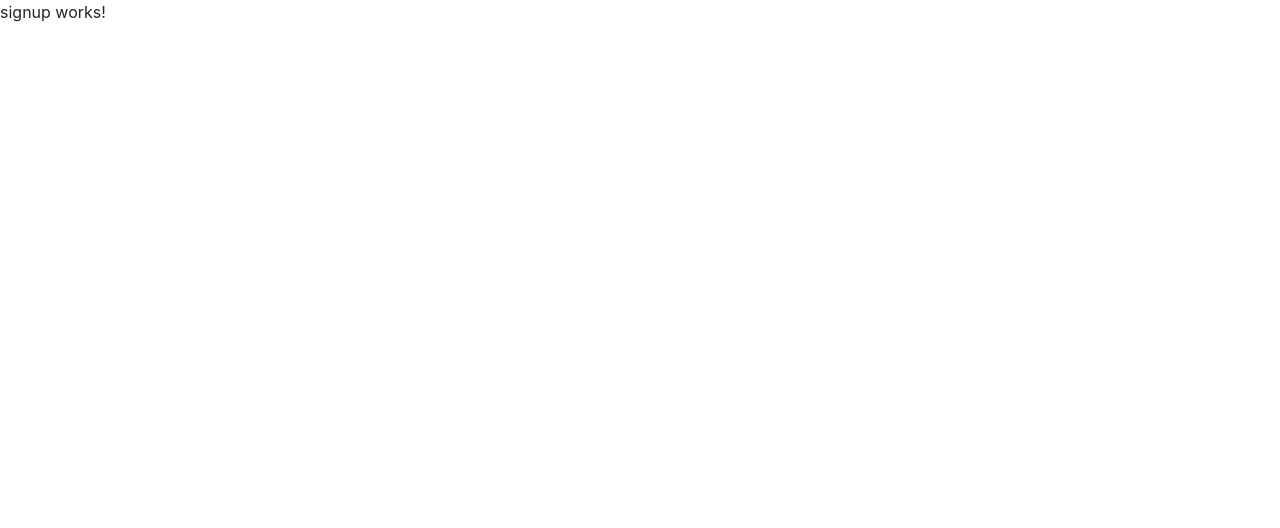
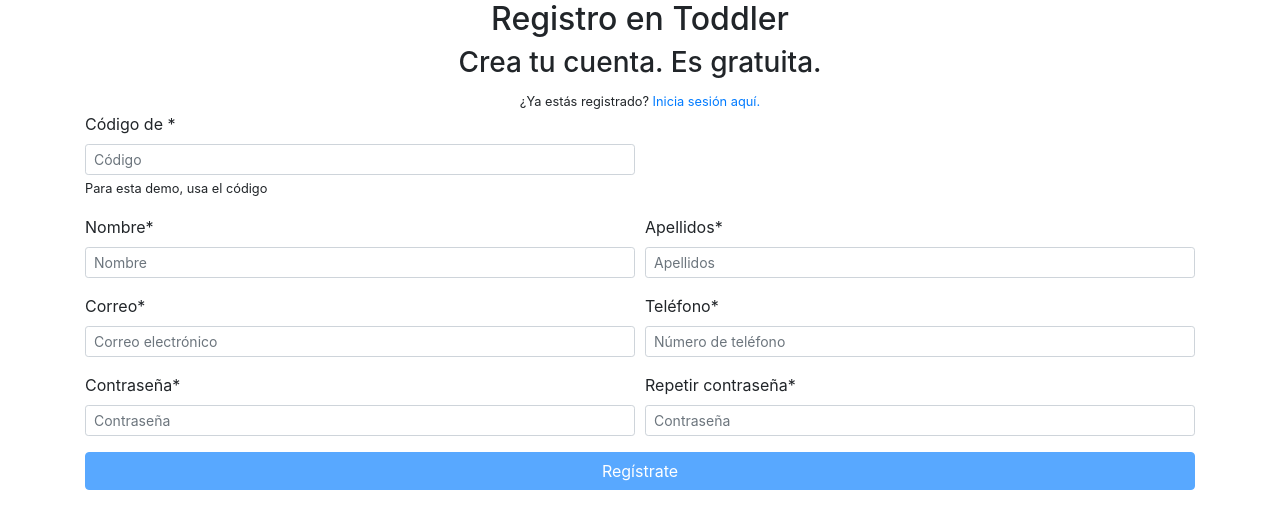
Before and after one commit to estelaromer/toddlerapp, an Angular app: page /signup in a window 1280 px wide. Shown: the top 528 px of the page. Built offline with nearby package versions, Linux system fonts and the light colour scheme.

Commit message:
formulario de registro empezado

```diff
--- a/src/app/app.component.ts
+++ b/src/app/app.component.ts
@@ -7,4 +7,9 @@
 })
 export class AppComponent {
   title = 'app';
+
+  ngOnInit() {
+    localStorage.setItem('codClase', 'FLROED1478');
+    localStorage.setItem('codAlumno', 'FLROFA5678');
+  }
 }
--- a/src/app/footer/footer.component.html
+++ b/src/app/footer/footer.component.html
@@ -1,6 +1,6 @@
 <footer>
   <div class="container">
-    <div class="copy">
+    <div class="copy text-center">
       <p>Copyright - 2018</p>
     </div>
   </div>
--- a/src/app/hero/hero.component.ts
+++ b/src/app/hero/hero.component.ts
@@ -11,10 +11,11 @@
   constructor(private router: Router) { }
 
   ngOnInit() {
+
   }
 
   handleSignup(pUsuario) {
-    localStorage.setItem('tipoRegistro', pUsuario);
+    localStorage.setItem('tipoUsuario', pUsuario);
     this.router.navigate(['signup']);
   }
 
--- a/src/app/signup/signup.component.html
+++ b/src/app/signup/signup.component.html
@@ -1,3 +1,73 @@
-<p>
-  signup works!
-</p>
+<div class="signup container">
+  <div class="text-center">
+    <h2>Registro en Toddler</h2>
+    <h3>Crea tu cuenta. Es gratuita.</h3>
+    <small>¿Ya estás registrado? <a [routerLink] = "['../login']">Inicia sesión aquí.</a></small>
+  </div>
+
+  <form novalidate [formGroup]="signupForm" (ngSubmit)="onSubmit(signupForm.value)">
+    <div class="form-row">
+        <div class="form-group col-12 col-sm-6">
+            <label>Código de {{tipoCodigo}}*</label>
+            <input type="text" class="form-control form-control-sm" formControlName="codigo" placeholder="Código">
+            <small>Para esta demo, usa el código {{codigoDemo}}</small>
+          </div>
+    </div>
+
+    <div class="form-row">
+      <div class="form-group col-12 col-sm-6">
+        <label>Nombre*</label>
+        <input type="text" class="form-control form-control-sm" formControlName="nombre" placeholder="Nombre">
+        <small class="error text-left" *ngIf="signupForm.controls.nombre.errors?.required && signupForm.controls.nombre.dirty">Campo obligatorio</small>
+
+      </div>
+      <div class="form-group col-12 col-sm-6">
+        <label>Apellidos*</label>
+        <input type="text" class="form-control form-control-sm" formControlName="apellidos" placeholder="Apellidos">
+        <small class="error text-left" *ngIf="signupForm.controls.apellidos.errors?.required && signupForm.controls.apellidos.dirty">Campo obligatorio</small>
+      </div>
+    </div>
+
+    <div class="form-row">
+      <div class="form-group col-12 col-sm-6">
+        <label>Correo*</label>
+        <input type="email" class="form-control form-control-sm" formControlName="correo" placeholder="Correo electrónico">
+        <small class="error text-left" *ngIf="signupForm.controls.correo.errors?.required && signupForm.controls.correo.dirty">
+          Campo obligatorio</small>
+        <small class="error text-left" *ngIf="signupForm.controls.correo.errors?.pattern && signupForm.controls.correo.touched">
+          Dirección de correo no válida</small>
+
+      </div>
+      <div class="form-group col-12 col-sm-6">
+        <label>Teléfono*</label>
+        <input type="tel" class="form-control form-control-sm" formControlName="telefono" placeholder="Número de teléfono">
+        <small class="error text-left" *ngIf="signupForm.controls.telefono.errors?.required && signupForm.controls.telefono.dirty">
+          Campo obligatorio</small>
+        <small class="error text-left" *ngIf="(signupForm.controls.telefono.errors?.minlength || signupForm.controls.telefono.errors?.maxlength) && signupForm.controls.telefono.touched">
+
+          Número inválido</small>
+      </div>
+    </div>
+    <div class="form-row">
+      <div class="form-group col-12 col-sm-6">
+        <label>Contraseña*</label>
+        <input type="password" class="form-control form-control-sm" formControlName="contrasena" placeholder="Contraseña">
+        <small class="error text-left" *ngIf="signupForm.controls.contrasena.errors?.required && signupForm.controls.contrasena.dirty">
+          Campo obligatorio</small>
+        <small class="error text-left" *ngIf="signupForm.controls.contrasena.errors?.pattern && signupForm.controls.contrasena.dirty">
+          Mínimo 8 caracteres. Al menos una mayúscula, una minúscula o un dígito.</small>
+      </div>
+      <div class="form-group col-12 col-sm-6">
+        <label>Repetir contraseña*</label>
+        <input type="password" class="form-control form-control-sm" formControlName="contrasenaRepeat" placeholder="Contraseña">
+        <small class="error text-left" *ngIf="signupForm.controls.contrasenaRepeat.errors?.required && signupForm.controls.contrasenaRepeat.dirty">
+          Campo obligatorio</small>
+        <small *ngIf="(signupForm.controls.contrasena.value !== signupForm.controls.contrasenaRepeat.value)&&signupForm.controls.contrasena.touched">
+          Las contraseñas no coinciden</small>
+
+      </div>
+    </div>
+    <button type="submit" class="btn btn-primary btn-block" [disabled]="!signupForm.valid">Regístrate</button>
+
+  </form>
+</div>
--- a/src/app/signup/signup.component.ts
+++ b/src/app/signup/signup.component.ts
@@ -1,4 +1,7 @@
 import { Component, OnInit } from '@angular/core';
+import { FormGroup, FormControl, Validators } from '@angular/forms';
+import { debounceTime, distinctUntilChanged  } from 'rxjs/operators';
+import { Router } from '@angular/router';
 
 @Component({
   selector: 'app-signup',
@@ -7,9 +10,43 @@
 })
 export class SignupComponent implements OnInit {
 
-  constructor() { }
+  tipoCodigo: string;
+  codigoDemo: string;
+  signupForm: FormGroup;
+
+  constructor(private router: Router) {
+    this.signupForm = new FormGroup({
+      codigo: new FormControl('', Validators.required),
+      nombre: new FormControl('', Validators.required),
+      apellidos: new FormControl('', Validators.required),
+      correo: new FormControl('', [Validators.required, Validators.pattern(/^\w+([\.-]?\w+)*@\w+([\.-]?\w+)*(\.\w{2,3})+$/)]),
+      telefono: new FormControl('', [Validators.required, Validators.minLength(9), Validators.maxLength(9)]),
+      // tslint:disable-next-line:max-line-length
+      contrasena: new FormControl('', [Validators.required, Validators.pattern(/^(((?=.*[a-z])(?=.*[A-Z]))|((?=.*[a-z])(?=.*[0-9]))|((?=.*[A-Z])(?=.*[0-9])))(?=.{8,})/)]),
+      contrasenaRepeat: new FormControl('', Validators.required)
+    });
+  }
+
+  codigoValidator(control) {
+    console.log(this.codigoDemo);
+    if (control.value === this.codigoDemo) {
+      return null;
+    } else {
+      return {'error': 'Los códigos no coinciden'};
+    }
+  }
 
   ngOnInit() {
+    switch(localStorage.getItem('tipoUsuario')) {
+      case 'educadores':
+        this.tipoCodigo = 'clase';
+        this.codigoDemo = localStorage.getItem('codClase');
+        break;
+      case 'familiares':
+        this.tipoCodigo = 'alumno';
+        this.codigoDemo = localStorage.getItem('codAlumno');
+        break;
+    }
   }
 
 }
```
